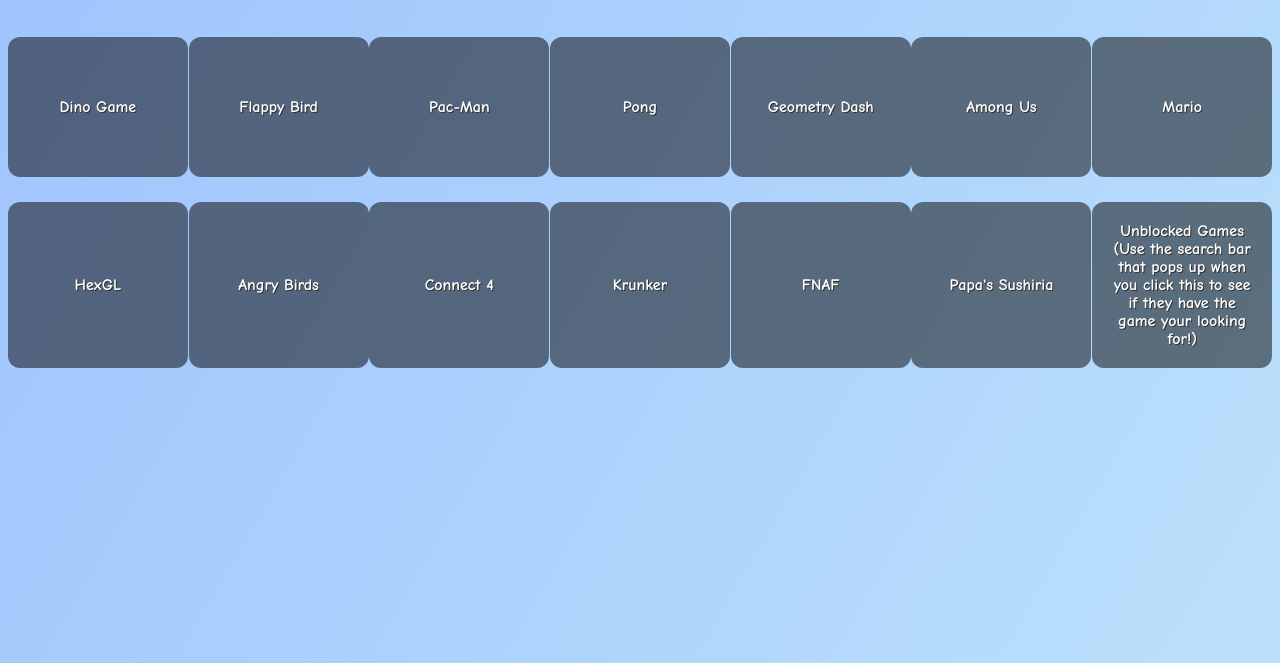
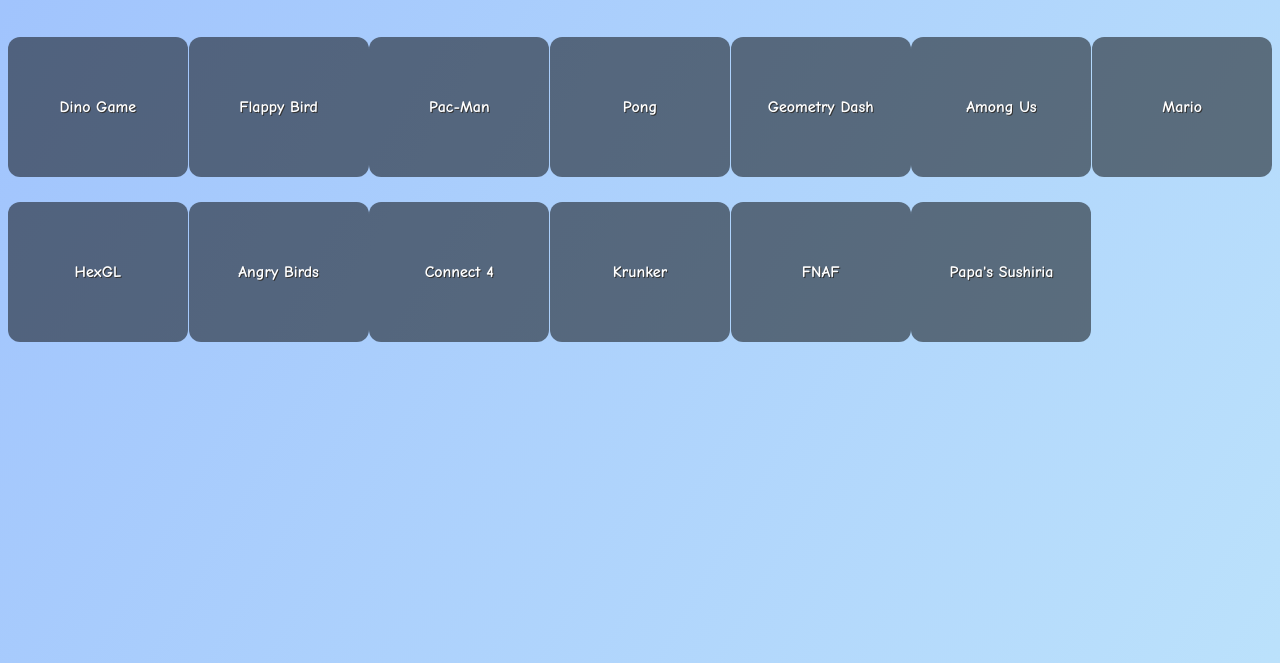
Before and after one commit to eli4224224-lang/Beta3, a plain HTML site: page index.html in a window 1280 px wide. Shown: the part 137-800 px from the top of the page. Drawn offline with Linux system fonts and the light colour scheme.

Commit message:
Update index.html

```diff
--- a/index.html
+++ b/index.html
@@ -3,7 +3,7 @@
 <head>
 <meta charset="UTF-8">
 <meta name="viewport" content="width=device-width, initial-scale=1.0">
-<title>🎮 Tuff Games Hub</title>
+<title>🎮 Tuff Games Hub (Use search bar when you click on FNAF to search for more games!)</title>
 <style>
 body {
   font-family: 'Comic Sans MS', Arial, sans-serif;
@@ -153,7 +153,6 @@ h1 {
   <div class="game-thumb" data-src="https://krunker.io/"><h3>Krunker</h3></div>
   <div class="game-thumb" data-src="https://classroom-6x.org/game/fnaf/"><h3>FNAF</h3></div>
   <div class="game-thumb" data-src="https://archive.org/embed/papassushiria_101_202311"><h3>Papa's Sushiria</h3></div>
-  <div class="game-thumb" data-src="https://classroom-6x.org/game/fnaf/"><h3>Unblocked Games (Use the search bar that pops up when you click this to see if they have the game your looking for!)</h3></div>
 </div>
 
 <div class="overlay" id="overlay">
```
